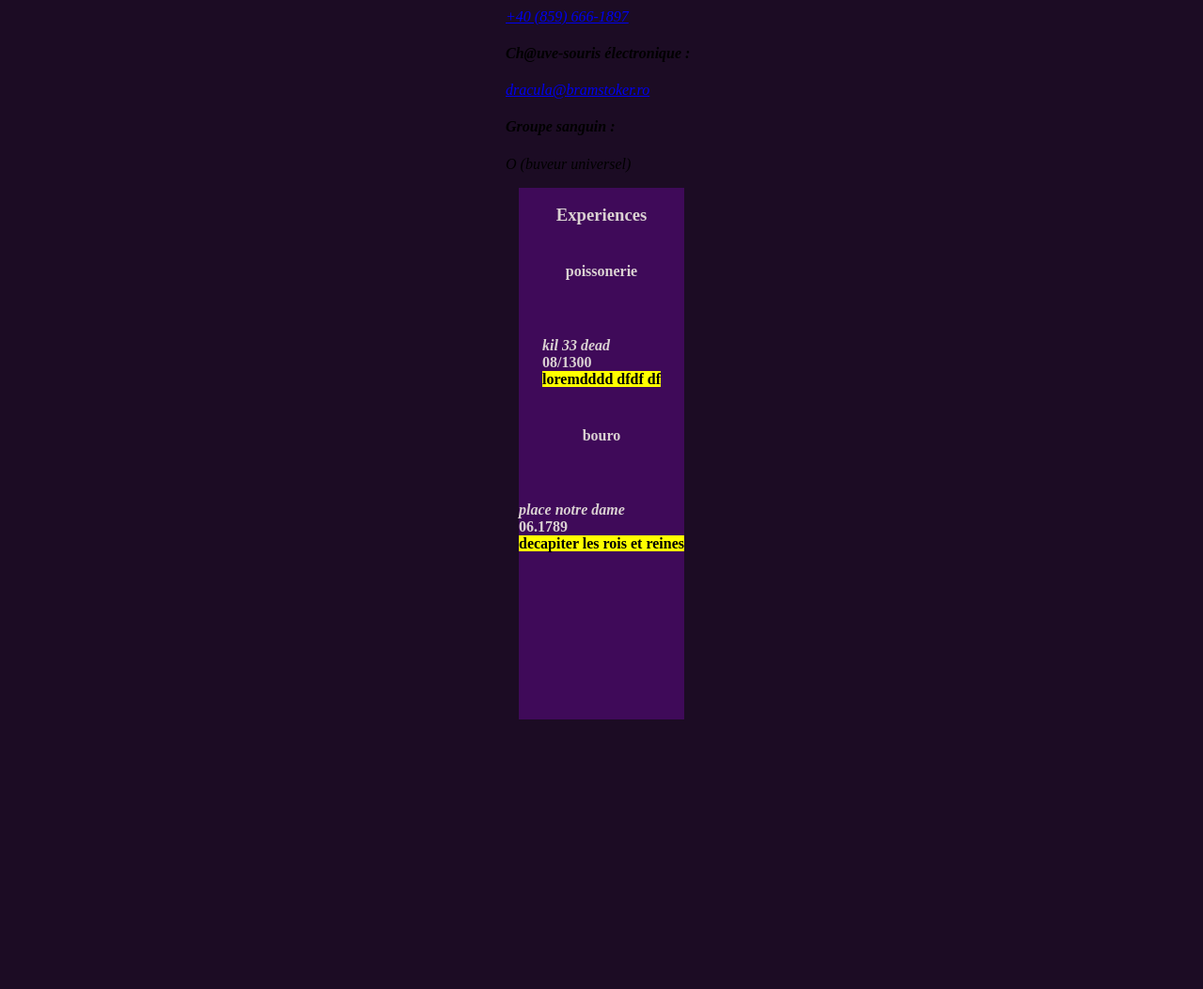
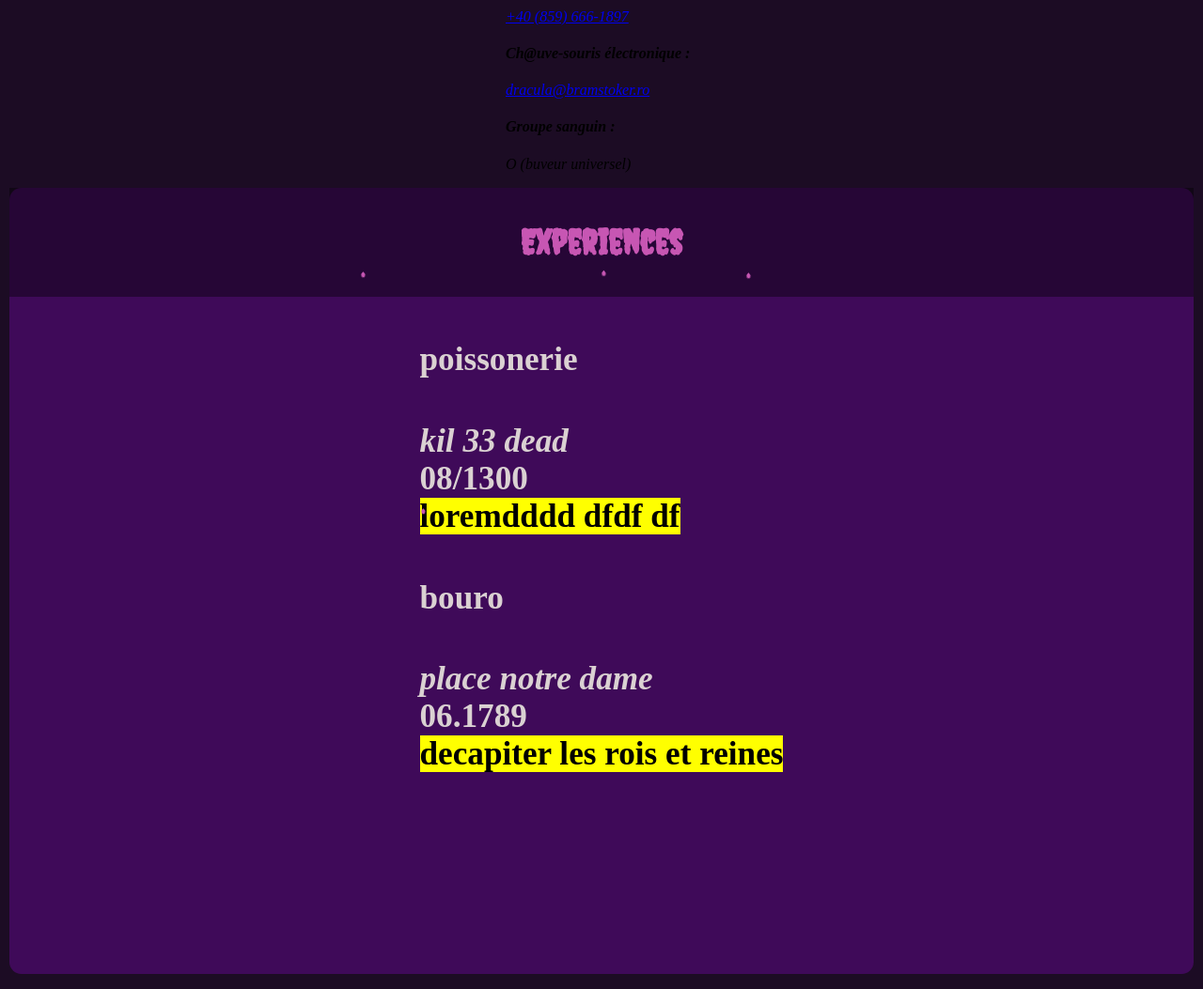
Before and after one commit to CodingBDX/project-1-dracula, a PHP site: page / in a window 1280 px wide. Shown: the part 378-1431 px from the top of the page at 94% size. Before the commit the page ends 1144 px from the top, so only its background shows below. Run offline with PHP 8.4, Linux system fonts and the light colour scheme.

Commit message:
integration graph

```diff
--- a/css/experiences.css
+++ b/css/experiences.css
@@ -1,7 +1,9 @@
 /* antony experiences */
 .experiences {
     display: flex;
+    width: calc(100vw - 1.2em);
     flex-direction: column;
+    border-radius: .8em;
     justify-content: center;
     align-items: center;
     background-color: var(--background-els);
@@ -9,5 +11,76 @@
 
 }
 
+.experiences .content h4 {
+    font-size: 2.2em;
+}
 
-.experiences h3 {}
+
+.experiences .header {
+    text-align: center;
+    background-color: rgba(0, 0, 0, .4);
+    width: 100%;
+    border-bottom: .5em solid rgba(#3F0A59, .5);
+}
+
+.experiences .content {
+    text-align: start;
+}
+
+.experiences .header h3 {
+    color: var(--title);
+    font-weight: bolder;
+    font-size: 2.3em;
+    font-family: 'Creepster', cursive;
+}
+
+
+.drop {
+    width: .3em;
+    height: .3em;
+    border-radius: 0 100% 100% 100%;
+    background-color: var(--title);
+    position: absolute;
+    z-index: 3;
+
+    top: 83%;
+    animation: drop 3s infinite both;
+}
+
+.drop:nth-child(1) {
+    left: 3vw;
+}
+
+.drop:nth-child(2) {
+    left: 30%;
+    animation-delay: -.4s;
+}
+
+.drop:nth-child(3) {
+    left: 35%;
+    animation-delay: -1.5s;
+}
+
+.drop:nth-child(4) {
+    left: 62%;
+    animation-delay: -.8s;
+}
+
+
+
+@keyframes drop {
+    0% {
+        transform: translateY(0) scaleX(.85) rotate(45deg);
+        animation-timing-function: ease-out;
+    }
+
+    60% {
+        transform: translateY(120%) scaleX(.85) rotate(45deg);
+        animation-timing-function: ease-in;
+    }
+
+    80%,
+    100% {
+        transform: translateY(100vh) scaleX(.85) rotate(45deg);
+    }
+}
--- a/experiences.php
+++ b/experiences.php
@@ -22,7 +22,11 @@ $experiences = [
 ];
 ?>
 <div class="experiences">
+    <div class="header">
 <h3>Experiences</h3>
+<span class="drop"></span><span class="drop"></span><span class="drop"></span><span class="drop"></span>
+</div>
+<div class="content">
 <?php
 foreach ($experiences as $key => $experience) {
     foreach ($experience as $key => $value) {
@@ -43,7 +47,7 @@ foreach ($experiences as $key => $experience) {
                 break;
 
             default:'name' === $key;
-                echo '<h4>'.$value.'<h4>'.'</br>';
+                echo '<h4>'.$value.'<h4>';
 
                 break;
         }
@@ -51,3 +55,4 @@ foreach ($experiences as $key => $experience) {
 }
 ?>
 </div>
+</div>
```
